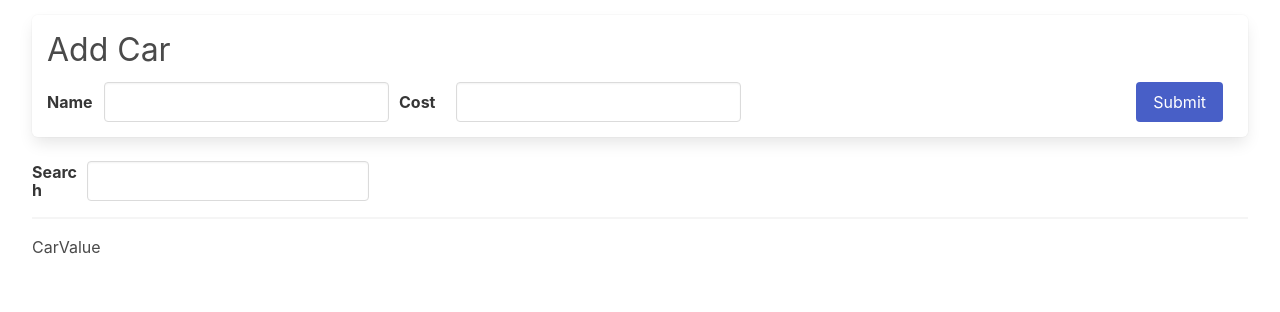
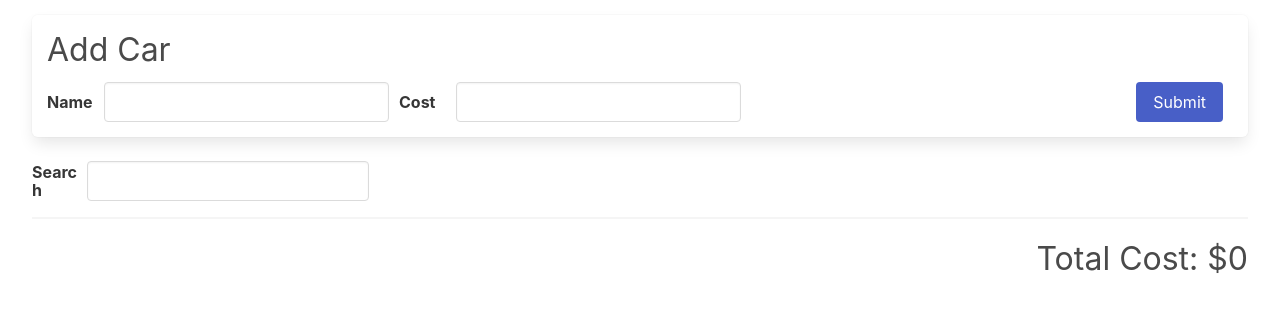
Before and after one commit to lxkrmr/react-cars-2023, a JavaScript app: page / in a window 1280 px wide. Shown: the top 312 px of the page. Built offline with nearby package versions, Linux system fonts and the light colour scheme.

Commit message:
✨ implement CarValue

```diff
--- a/src/components/CarValue.js
+++ b/src/components/CarValue.js
@@ -1,5 +1,15 @@
+import { useSelector } from 'react-redux';
+
 function CarValue() {
-  return <div>CarValue</div>;
+  const totalCost = useSelector(({ cars: { data, searchTerm } }) => {
+    return data
+      .filter((car) =>
+        car.name.toLowerCase().includes(searchTerm.toLowerCase())
+      )
+      .reduce((acc, cur) => acc + cur.cost, 0);
+  });
+
+  return <div className="car-value">Total Cost: ${totalCost}</div>;
 }
 
 export default CarValue;
```
